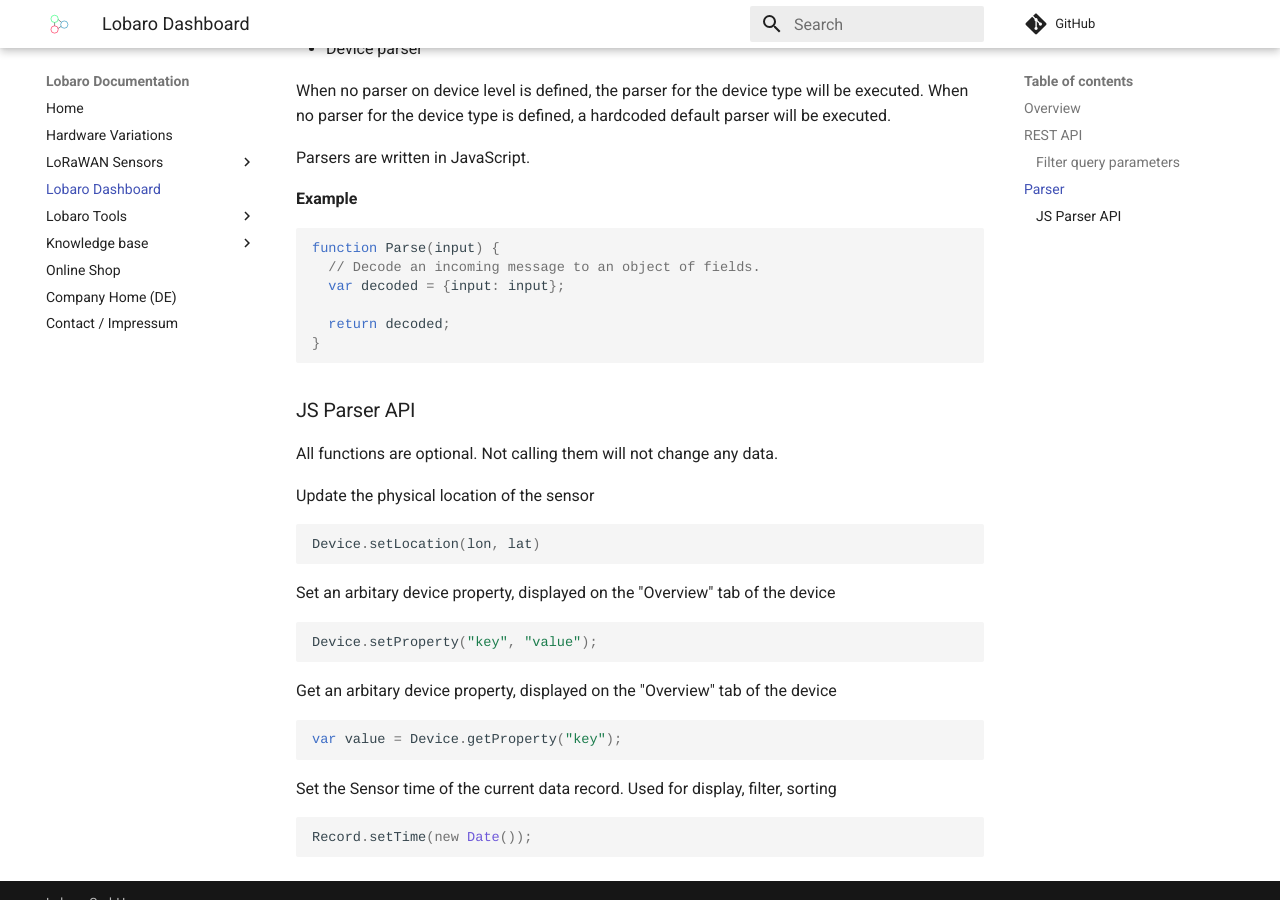
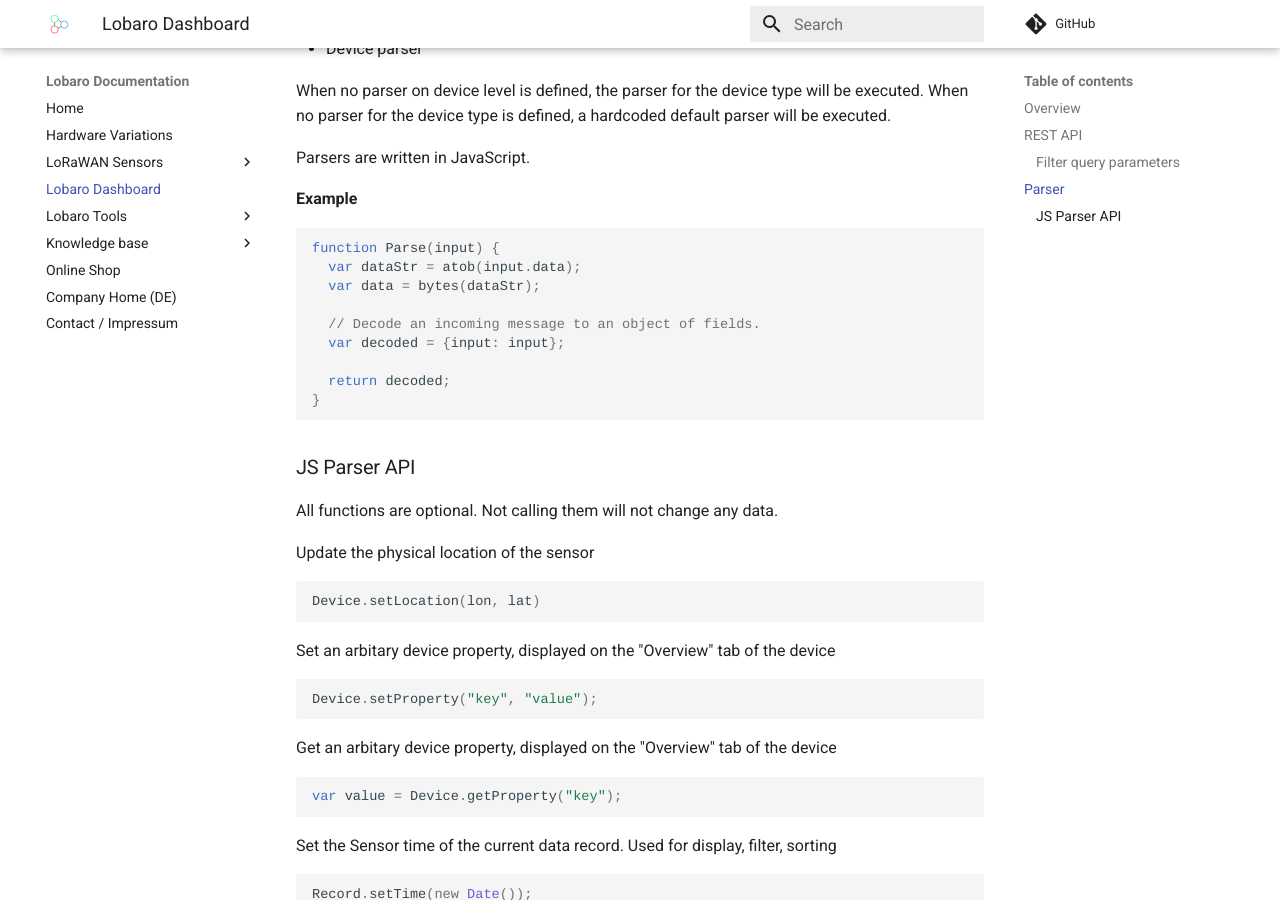
Before and after one commit to Lobaro/docs, an MkDocs documentation site: the page built from docs/dashboard/index.md, in a window 1280 px wide and 900 px high, scrolled down 1521 px. Built offline with MkDocs 1.6.1 and Material for MkDocs 9.7.7, drawn with Linux system fonts in a browser that asks for light colours; a script that is not in the unit is left out; comment, search, counter and statistics services are not loaded.

Commit message:
Update index.md

````diff
--- a/docs/dashboard/index.md
+++ b/docs/dashboard/index.md
@@ -66,6 +66,9 @@
 
 ```javascript
 function Parse(input) {
+  var dataStr = atob(input.data);
+  var data = bytes(dataStr);
+
   // Decode an incoming message to an object of fields.
   var decoded = {input: input};
 
````
